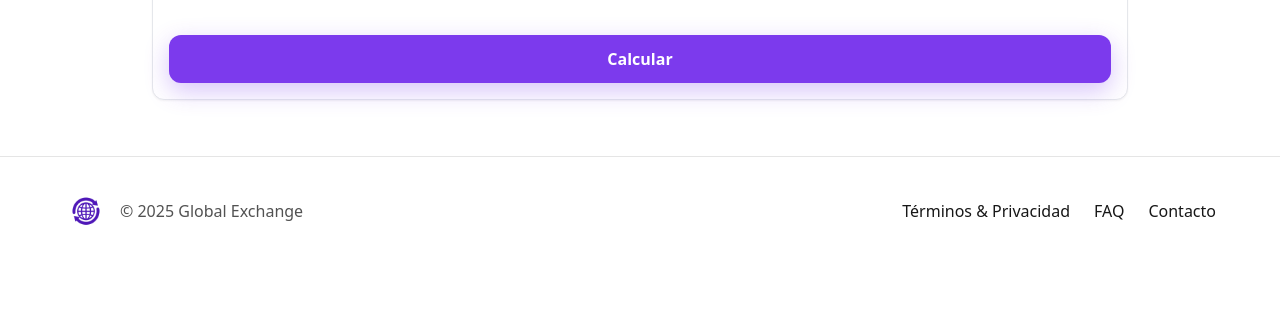
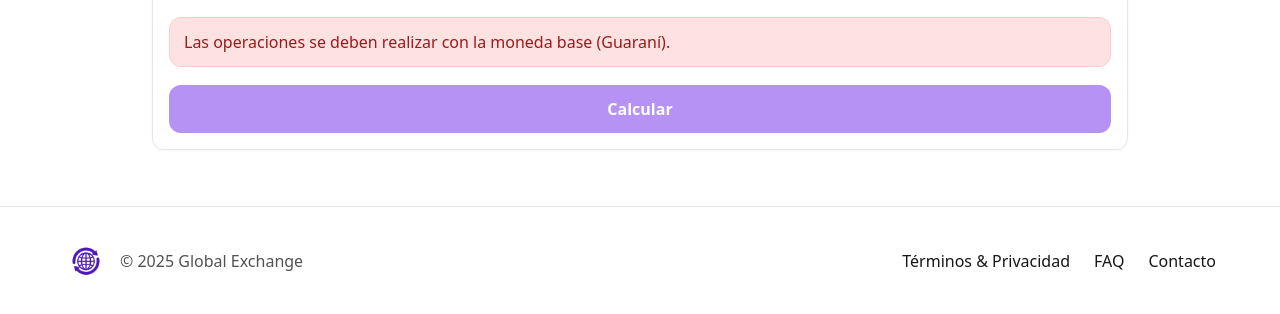
Before and after one commit to CrosbyRd/casaDeCambiosIS2, a Django app: page /calculator/ in a window 1280 px wide. Shown: the part 434-748 px from the top of the page. Run offline with Django 5.2, Linux system fonts and the light colour scheme; data that the repository does not hold is empty; parts of the project's set-up code (start-up, migrations or seed data) failed here and were passed over; some libraries are stand-ins or nearby versions.

Commit message:
Simulacion funcionando correctamente

```diff
--- a/templates/site/calculator.html
+++ b/templates/site/calculator.html
@@ -6,7 +6,6 @@
 {% include "partials/messages.html" %}
 
 <main class="max-w-5xl mx-auto px-6 py-10">
-
   <section class="bg-white border rounded-xl shadow-sm mb-4" style="border-color:var(--line)">
     <form method="post" id="form-simulador"
           data-currencies='{
@@ -53,8 +52,17 @@
       </table>
 
       <div class="px-4 py-4">
+        <!-- Aviso si no hay PYG en el par -->
+        <div id="pair-error" class="gx-error mb-2" style="display:none;">
+          Las operaciones se deben realizar con la moneda base (Guaraní).
+        </div>
+        <!-- Aviso si las dos monedas son iguales -->
+        <div id="same-error" class="gx-error mb-4" style="display:none;">
+          No se pueden realizar conversiones con la misma moneda.
+        </div>
+
         <div style="margin-top:18px;">
-  <button class="gx-btn" type="submit">Calcular</button>
+          <button id="btn-calcular" class="gx-btn" type="submit">Calcular</button>
 
           {% if resultado %}
             {% if resultado.error %}
@@ -64,12 +72,10 @@
                 <div class="gx-result-big">
                   Recibirás aproximadamente: {{ resultado.monto_recibido }} {{ form.moneda_destino.value }}
                 </div>
-
               </div>
             {% endif %}
           {% endif %}
         </div>
-
       </div>
     </form>
   </section>
@@ -104,12 +110,24 @@
     box-shadow:0 8px 24px color-mix(in oklab, var(--brand) 30%, transparent);
     cursor:pointer;
   }
+  .gx-btn[disabled] {
+    opacity:.55;
+    cursor:not-allowed;
+    box-shadow:none;
+  }
+  .gx-error {
+    background:#fee2e2;
+    color:#991b1b;
+    border:1px solid #fecaca;
+    padding:12px 14px;
+    border-radius:12px;
+  }
   .gx-result-big { font-size:24px; font-weight:900; color:#22c55e; }
 </style>
 
 <script>
 (function(){
-  const form = document.getElementById('form-simulador');
+  const form  = document.getElementById('form-simulador');
   if(!form) return;
 
   const data = JSON.parse(form.dataset.currencies || "{}");
@@ -126,14 +144,40 @@
     sel.classList.add('gx-select');
   }
 
-  decorateSelect(document.getElementById('id_moneda_origen'));
-  decorateSelect(document.getElementById('id_moneda_destino'));
+  const selOri = document.getElementById('id_moneda_origen');
+  const selDst = document.getElementById('id_moneda_destino');
+  decorateSelect(selOri);
+  decorateSelect(selDst);
 
-  // 🔥 Forzar clase gx-input al campo de monto
   const monto = document.getElementById('id_monto');
   if(monto) monto.classList.add('gx-input');
+
+  // === Validaciones: requiere PYG y no permitir monedas iguales ===
+  const btn    = document.getElementById('btn-calcular');
+  const errPYG = document.getElementById('pair-error');
+  const errEQ  = document.getElementById('same-error');
+
+  function checkRules(){
+    const o = (selOri?.value || '').toUpperCase();
+    const d = (selDst?.value || '').toUpperCase();
+
+    const hasBase = (o === 'PYG' || d === 'PYG');     // al menos una PYG
+    const same    = (o && d && o === d);              // monedas iguales
+
+    // Mostrar/ocultar avisos
+    errPYG.style.display = hasBase ? 'none' : 'block';
+    errEQ.style.display  = same    ? 'block' : 'none';
+
+    // Deshabilitar botón si falta PYG o si son iguales
+    btn.disabled = (!hasBase || same);
+  }
+
+  selOri?.addEventListener('change', checkRules);
+  selDst?.addEventListener('change', checkRules);
+
+  // Evaluación inicial
+  checkRules();
 })();
-
 </script>
 
 {% endblock %}
```
Lines whose indentation alone changed are shown as unchanged.
